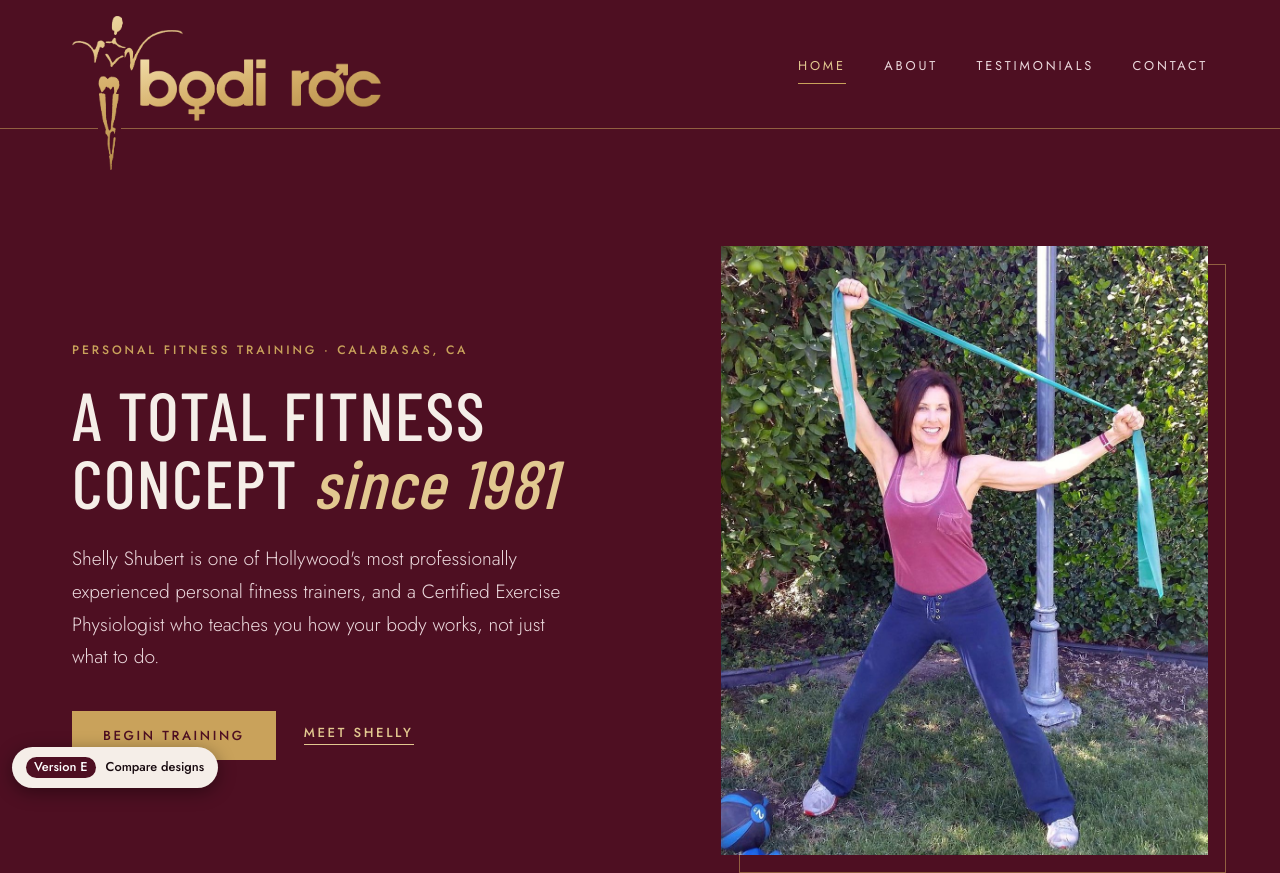
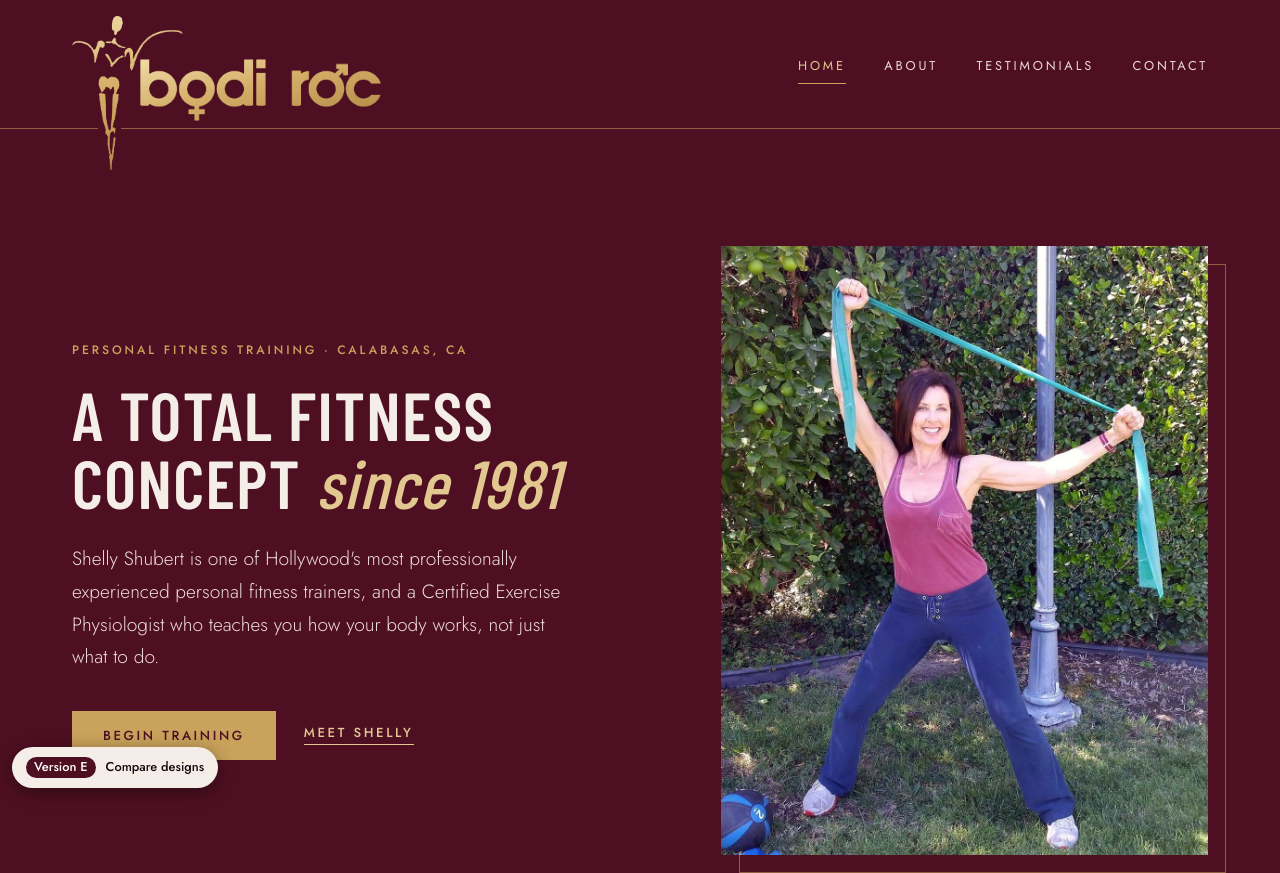
Before and after one commit to bodiroc/bodiroc, a plain HTML site: page e/index.html in a window 1280 px wide. Shown: the top 873 px of the page. Drawn offline with nearby package versions, Linux system fonts and the light colour scheme; a web font is replaced by a local one.

Commit message:
Version E: headline weight one step heavier
Co-Authored-By: Claude Opus 5.5 <noreply@anthropic.com>
Claude-Session: https://claude.ai/code/session_01WW95Ky42Zdh99XH6fcbxpL

```diff
--- a/e/style.css
+++ b/e/style.css
@@ -219,7 +219,7 @@ footer{background:var(--night-2);border-top:1px solid rgba(201,162,91,.25);paddi
 /* Headlines in the original Bodi Roc style: bold condensed capitals, with gold italic accents.
    The elegant serif stays for quotes and the credential numerals. */
 :root{--headline:"Barlow Condensed","Arial Narrow",Arial,sans-serif}
-h1,h2{font-family:var(--headline);font-weight:500;text-transform:uppercase;letter-spacing:.02em;line-height:1}
+h1,h2{font-family:var(--headline);font-weight:600;text-transform:uppercase;letter-spacing:.02em;line-height:1}
 h1 em,h2 em{font-weight:500;font-style:italic;text-transform:none;color:var(--gold-soft)}
 .hero h1{font-size:clamp(2.7rem,5.3vw,4.7rem)}
 .pagehero h1{font-size:clamp(2.8rem,5.6vw,4.8rem)}
```
